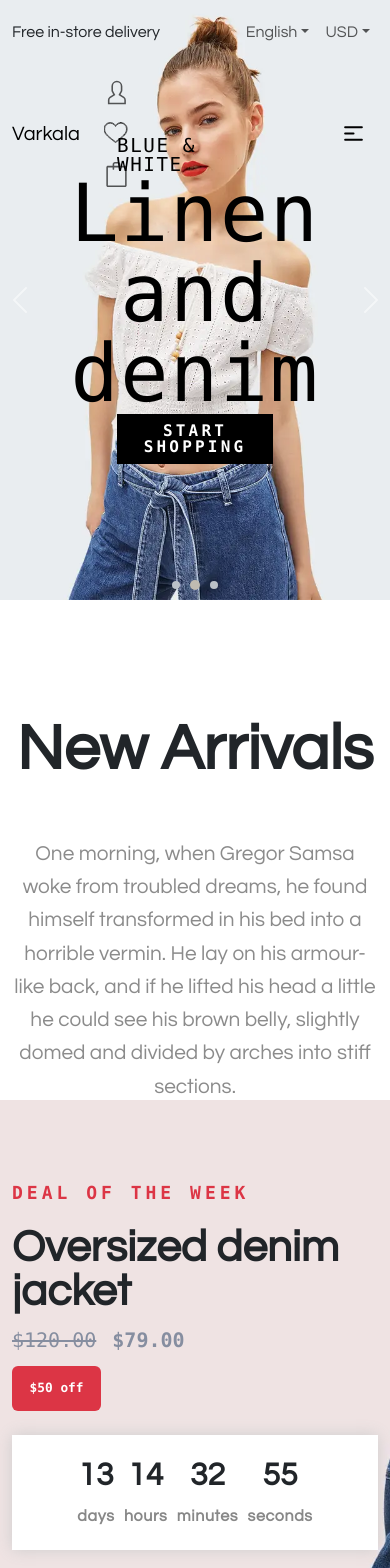
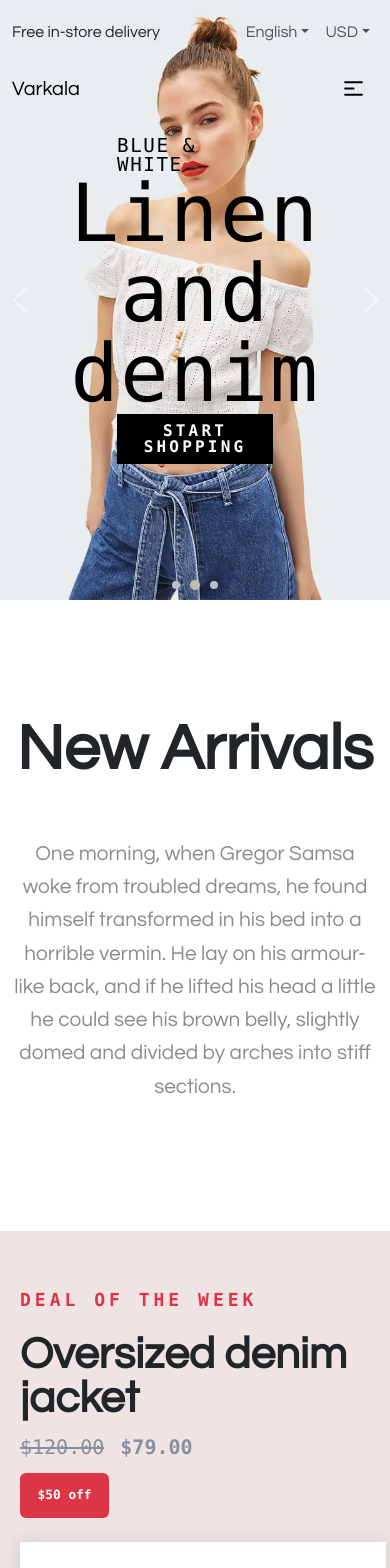
Before and after one commit to Versatile28/E-Commerce-Webpage, a React (Create React App) app in the folder client/: page / in a window 390 px wide. Shown: the top 1568 px of the page. Built offline with nearby package versions, Linux system fonts and the light colour scheme; a web font is replaced by a local one.

Commit message:
responsive fixes

```diff
--- a/client/src/App.css
+++ b/client/src/App.css
@@ -182,7 +182,7 @@ table {
 
  .new-arrivals-section {
    background-color: #ffffff;
-   height: 500px;
+   margin-bottom: 5rem;
  }
 
  .new-arrivals-section h2 {
@@ -207,6 +207,7 @@ table {
    background-position: center;
    height: 37.5rem;
    width: 100%;
+   margin-top: 5rem;
  }
 
  .deal-section .deal-info{
@@ -245,7 +246,7 @@ table {
    justify-content: space-evenly;
    align-items: center;
    background-color: #ffffff;
-   padding: 1.6rem 3.5rem;
+   padding: 1.6rem 3rem;
    box-shadow: 0 0 15px rgb(205, 205, 205);
  }
 
--- a/client/src/components/CountdownSection.jsx
+++ b/client/src/components/CountdownSection.jsx
@@ -34,7 +34,7 @@ export default function CountdownSection () {
     <section className="deal-section d-flex align-items-center py-5">
       <Container>
         <Row className="deal-info align-items-center">
-          <Col xl={6} sm={12} md={12}>
+          <Col xl={6} sm={12} md={12} className="m-md-0 mx-sm-1 mx-2">
             <p className="text-danger text-uppercase fw-bold mb-1 mb-4">
               Deal of the Week
             </p>
@@ -50,23 +50,25 @@ export default function CountdownSection () {
             </Badge>
 
             {/* Countdown Display */}
-            <div className="countdown-box d-flex mb-4">
-              <div className="countdown-item">
+            <div className="countdown-container m-md-0 mr-4">
+            <div className="countdown-box d-flex m-0 mb-4 row flex-wrap">
+              <div className="countdown-item col-sm-6 col-lg-3 col-6">
                 <h3>{timeLeft.days}</h3>
                 <span>days</span>
               </div>
-              <div className="countdown-item">
+              <div className="countdown-item col-sm-6 col-lg-3 col-6">
                 <h3>{timeLeft.hours}</h3>
                 <span>hours</span>
               </div>
-              <div className="countdown-item">
+              <div className="countdown-item col-sm-6 col-lg-3 col-6">
                 <h3>{timeLeft.minutes}</h3>
                 <span>minutes</span>
               </div>
-              <div className="countdown-item">
+              <div className="countdown-item col-sm-6 col-lg-3 col-6">
                 <h3>{timeLeft.seconds}</h3>
                 <span>seconds</span>
               </div>
+            </div>
             </div>
 
             <Button className="btn">
--- a/client/src/components/FeatureSection.jsx
+++ b/client/src/components/FeatureSection.jsx
@@ -7,7 +7,7 @@ export default function FeatureSection() {
          <Container>
             <Row className="g-4">
                {/* 1. Free shipping & return */}
-               <Col md={3} className="text-center feature-block">
+               <Col md={3} sm={6} className="text-center feature-block">
                   <svg
                      xmlns="http://www.w3.org/2000/svg"
                      viewBox="0 0 24 24"
@@ -48,7 +48,7 @@ export default function FeatureSection() {
                </Col>
 
                {/* 2. Money back guarantee */}
-               <Col md={3} className="text-center feature-block">
+               <Col md={3} sm={6} className="text-center feature-block">
                   <svg
                      xmlns="http://www.w3.org/2000/svg"
                      viewBox="0 0 24 24"
@@ -84,7 +84,7 @@ export default function FeatureSection() {
                </Col>
 
                {/* 3. Best prices */}
-               <Col md={3} className="text-center feature-block">
+               <Col md={3} sm={6} className="text-center feature-block">
                   <svg
                      xmlns="http://www.w3.org/2000/svg"
                      viewBox="0 0 24 24"
@@ -120,7 +120,7 @@ export default function FeatureSection() {
                </Col>
 
                {/* 4. Phone support */}
-               <Col md={3} className="text-center feature-block">
+               <Col md={3} sm={6} className="text-center feature-block">
                   <svg
                      xmlns="http://www.w3.org/2000/svg"
                      viewBox="0 0 24 24"
--- a/client/src/components/HeaderBar.jsx
+++ b/client/src/components/HeaderBar.jsx
@@ -8,7 +8,7 @@ export default function HeaderBar() {
     return (
         <Navbar expand="lg">
             <Container>
-                <Navbar.Collapse style={{height:'22.5px'}}>
+                <Navbar className="d-none d-md-flex" style={{height:'22.5px'}}>
                     <Nav.Link href="#home" className="mar-r-5">
                     <svg xmlns="http://www.w3.org/2000/svg" width="15" height="15" viewBox="0 0 224 432"><path fill="currentColor" d="M145 429H66V235H0v-76h66v-56q0-48 27-74t72-26q36 0 59 3v67l-41 1q-22 0-30 9t-8 27v49h76l-10 76h-66v194z"/></svg>
                     </Nav.Link>
@@ -19,11 +19,9 @@ export default function HeaderBar() {
                     <svg xmlns="http://www.w3.org/2000/svg" width="25" height="25" viewBox="0 0 24 24"><path fill="none" stroke="currentColor" stroke-linecap="round" stroke-linejoin="round" stroke-width="1" d="m9.159 5.712l-.403-.906c-.263-.592-.395-.888-.592-1.115a2 2 0 0 0-.928-.603C6.949 3 6.625 3 5.976 3c-.948 0-1.422 0-1.82.182a2.12 2.12 0 0 0-1.061 1.169c-.143.413-.102.838-.02 1.689q1.31 13.575 14.886 14.885c.85.082 1.275.123 1.689-.02a2.12 2.12 0 0 0 1.168-1.06c.182-.399.182-.873.182-1.821c0-.649 0-.973-.088-1.26a2 2 0 0 0-.603-.928c-.226-.197-.523-.328-1.115-.592l-.906-.402c-.642-.285-.962-.428-1.288-.459a2 2 0 0 0-.919.128c-.305.119-.574.343-1.114.793c-.537.447-.805.67-1.133.79a2.16 2.16 0 0 1-.981.101c-.346-.05-.61-.192-1.14-.475c-1.645-.88-2.553-1.787-3.433-3.433c-.283-.53-.424-.794-.475-1.14a2.16 2.16 0 0 1 .1-.98c.12-.329.344-.597.791-1.134c.45-.54.675-.809.793-1.114c.114-.292.158-.607.128-.919c-.03-.325-.173-.646-.459-1.288" color="currentColor"/></svg>
                         020-800-456-747
                     </Navbar>
-                </Navbar.Collapse>
+                </Navbar>
                 <Navbar style={{display:"flex", justifyContent:"center"}}>
-                    <Navbar>
                         Free in-store delivery
-                    </Navbar>
                 </Navbar>
                 <Navbar id="basic-navbar-nav">
                     <Nav className="me-auto">
--- a/client/src/components/HistorySection.jsx
+++ b/client/src/components/HistorySection.jsx
@@ -4,7 +4,7 @@ import { Container, Row, Col } from "react-bootstrap";
 export default function HistorySection(){
   return (
     <section className="history-section">
-      <Container>
+      <Container className="mx-md-0 mx-2">
         <Row className="justify-content-center">
           <Col md={12}>
             <h5 className="section-title mb-4">OUR HISTORY</h5>
--- a/client/src/components/MyNavbar.jsx
+++ b/client/src/components/MyNavbar.jsx
@@ -9,7 +9,7 @@ export default function MyNavbar() {
   const handleShow = () => setShow(true);
 
   return (
-    <Navbar expand="lg" style={{zIndex:'1000'}}>
+    <Navbar expand="lg">
       <Container>
         <Navbar.Brand href="/">Varkala</Navbar.Brand>
         <Navbar.Collapse id="basic-navbar-nav">
@@ -50,7 +50,7 @@ export default function MyNavbar() {
           </Form>
         </Navbar.Collapse>
 
-        <Nav className="me-auto" style={{ width: "auto", display: 'flex', justifyContent: "center" }}>
+        <Nav className="me-auto d-none d-md-flex" style={{ width: "auto", display: 'flex', justifyContent: "center",flexDirection:"row" }}>
           <NavLink className="px-2">
             <svg xmlns="http://www.w3.org/2000/svg" stroke-width="1" width="25" height="25" viewBox="0 0 512 512"><path path fill="currentColor" d="m411.6 343.656l-72.823-47.334l27.455-50.334A80.23 80.23 0 0 0 376 207.681V128a112 112 0 0 0-224 0v79.681a80.236 80.236 0 0 0 9.768 38.308l27.455 50.333l-72.823 47.334A79.725 79.725 0 0 0 80 410.732V496h368v-85.268a79.727 79.727 0 0 0-36.4-67.076ZM416 464H112v-53.268a47.836 47.836 0 0 1 21.841-40.246l97.66-63.479l-41.64-76.341A48.146 48.146 0 0 1 184 207.681V128a80 80 0 0 1 160 0v79.681a48.146 48.146 0 0 1-5.861 22.985L296.5 307.007l97.662 63.479A47.836 47.836 0 0 1 416 410.732Z" /></svg>
           </NavLink>
@@ -67,7 +67,7 @@ export default function MyNavbar() {
         <Navbar.Toggle aria-controls="basic-navbar-nav" style={{ border: "none" }}>
           <svg xmlns="http://www.w3.org/2000/svg" width="25" height="25" viewBox="0 0 24 24"><path fill="none" stroke="black" stroke-linecap="round" stroke-linejoin="round" stroke-width="2" d="M4 6h16M4 12h8m-8 6h16" /></svg>
         </Navbar.Toggle>
-        <Offcanvas className="overflow-auto" show={show} onHide={handleClose} placement="end" name="end" style={{ width: "31rem", display: "flex", justifyContent: "start", alignItems: "center" }}>
+        <Offcanvas className="overflow-auto d-none d-md-flex" show={show} onHide={handleClose} placement="end" name="end" style={{ width: "31rem", display: "flex", justifyContent: "start", alignItems: "center" }}>
           <div style={{ padding: "0 3rem", width: "100%" }}>
             <Offcanvas.Header closeButton></Offcanvas.Header>
             <Offcanvas.Title style={{ fontWeight: "700", paddingBottom: "3rem" }}>Varkala</Offcanvas.Title>
--- a/client/src/components/NewArrivalsSection.jsx
+++ b/client/src/components/NewArrivalsSection.jsx
@@ -6,9 +6,9 @@ export default function NewArrivalsSection () {
     <section className="new-arrivals-section text-center">
       <Container>
         <Row className="justify-content-center">
-          <Col sm={12} md={8} xl={8} xxl={12}>
+          <Col sm={12} md={12} xl={8} xxl={12}>
             <h2 className="display-4 mb-5">New Arrivals</h2>
-            <p>
+            <p className="mb-5">
               One morning, when Gregor Samsa woke from troubled dreams, he found
               himself transformed in his bed into a horrible vermin. He lay on his
               armour-like back, and if he lifted his head a little he could see his
```
